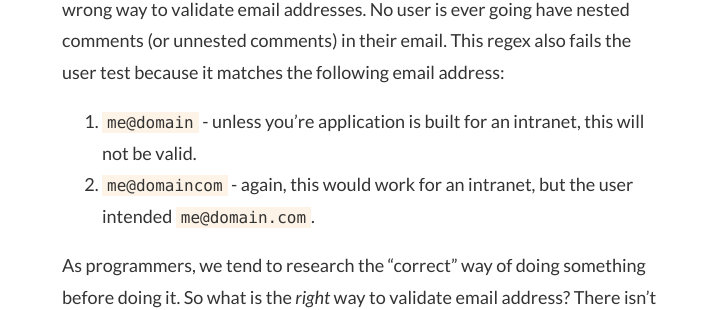
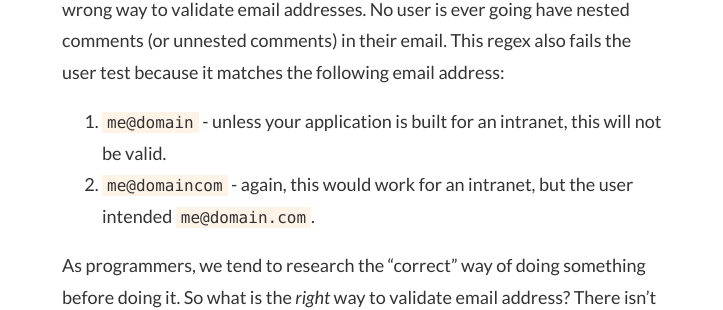
Before and after one commit to omar/omar.github.io, a Jekyll site: the page built from _posts/2016-12-03-when-technically-right-is-wrong-email-validation.md, in a window 1280 px wide and 900 px high, scrolled down 341 px. Shown: the part 150-460 px from the top of the window, without its empty margins (278-1001 px from the left). Built offline with Jekyll 4.4.1, drawn with Linux system fonts in a browser that asks for light colours; nearby versions of some CDN libraries; library files that are not in the unit come from our copies.

Commit message:
Update 2016-12-03-when-technically-right-is-wrong-email-validation.md

```diff
--- a/_posts/2016-12-03-when-technically-right-is-wrong-email-validation.md
+++ b/_posts/2016-12-03-when-technically-right-is-wrong-email-validation.md
@@ -13,7 +13,7 @@ It's an approximation because RFC #822 states that nested comments are allowed,
 
 While this regex is _technically_ the right answer for email validation, it's the wrong way to validate email addresses. No user is ever going have nested comments (or unnested comments) in their email. This regex also fails the user test because it matches the following email address:
 
-1. `me@domain` - unless you're application is built for an intranet, this will not be valid.
+1. `me@domain` - unless your application is built for an intranet, this will not be valid.
 2. `me@domaincom` - again, this would work for an intranet, but the user intended `me@domain.com`.
 
 As programmers, we tend to research the "correct" way of doing something before doing it. So what is the _right_ way to validate email address? There isn't one. A better question to ask is:
```
